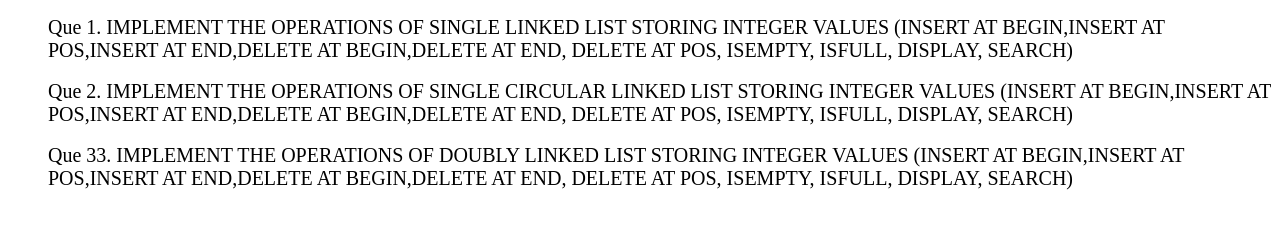
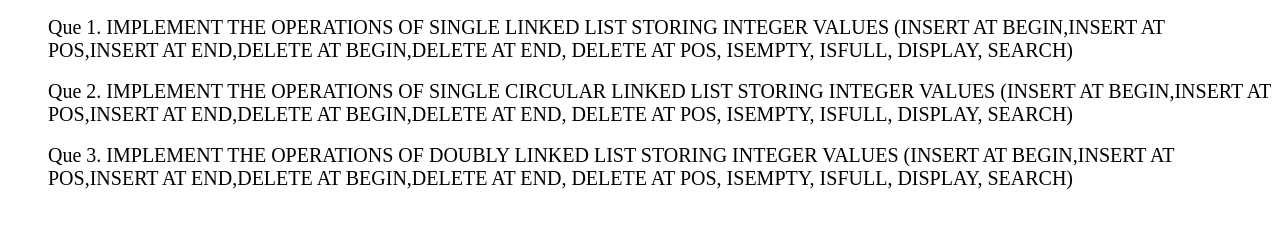
Before and after one commit to coderamit18/codeEra-by.amit, a plain HTML site: page quell.html in a window 1280 px wide. Drawn offline with Linux system fonts and the light colour scheme.

Commit message:
Update quell.html

```diff
--- a/quell.html
+++ b/quell.html
@@ -36,7 +36,7 @@
       <br />
       <li>
         <a href="linked list/que3.c" target="frame"
-          >Que 33. IMPLEMENT THE OPERATIONS OF DOUBLY LINKED LIST STORING
+          >Que 3. IMPLEMENT THE OPERATIONS OF DOUBLY LINKED LIST STORING
           INTEGER VALUES (INSERT AT BEGIN,INSERT AT POS,INSERT AT END,DELETE AT
           BEGIN,DELETE AT END, DELETE AT POS, ISEMPTY, ISFULL, DISPLAY, SEARCH)
         </a>
```
